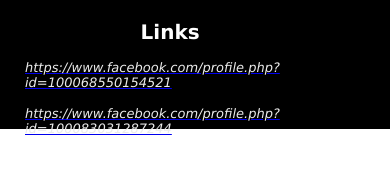
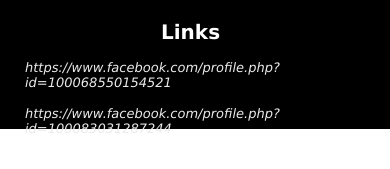
Before and after one commit to ivandancil/image_gallery, a plain HTML site: page index.html in a window 390 px wide. Shown: the part 9128-9297 px from the top of the page. Drawn offline with Linux system fonts and the light colour scheme.

Commit message:
adjustment on contact section

```diff
--- a/index.html
+++ b/index.html
@@ -263,8 +263,8 @@
                     </div>
                     <div class="footer-col-4">
                         <h5>Links</h5>
-                        <a href="https://www.facebook.com/profile.php?id=100068550154521"><p>https://www.facebook.com/profile.php?id=100068550154521</p></a>
-                        <a href="https://www.facebook.com/profile.php?id=100083031287244"><p>https://www.facebook.com/profile.php?id=100083031287244</p></a>
+                        <a href="https://www.facebook.com/profile.php?id=100068550154521" target="_blank" rel="noopener" rel="noreferrer"><p>https://www.facebook.com/profile.php?id=100068550154521</p></a>
+                        <a href="https://www.facebook.com/profile.php?id=100083031287244" target="_blank" rel="noopener" rel="noreferrer"><p>https://www.facebook.com/profile.php?id=100083031287244</p></a>
                         <div class="social-icons1">
 
 
--- a/style.css
+++ b/style.css
@@ -358,6 +358,7 @@ nav .dropdown-item{
     margin-left: -8%;
     padding: 2%;
     font-style: italic;
+    text-decoration: none;
 }
 
 
@@ -540,8 +541,9 @@ nav ul .fa-regular {
 .footer-col-3 h3{
    margin-left: 28%;
 }
-.footer-col-4 h3{
-    margin-left: 28%;
+.footer-col-4 h5{
+    margin-left: 40%;
+
  }
  .footer-col-1 p{
     text-align: center;
```
